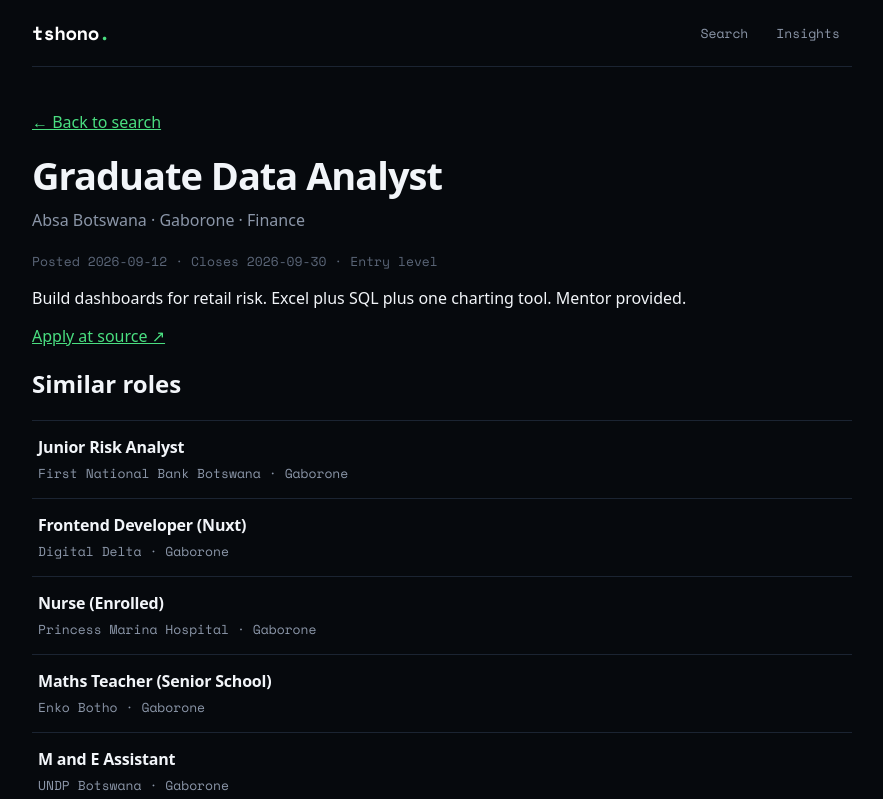
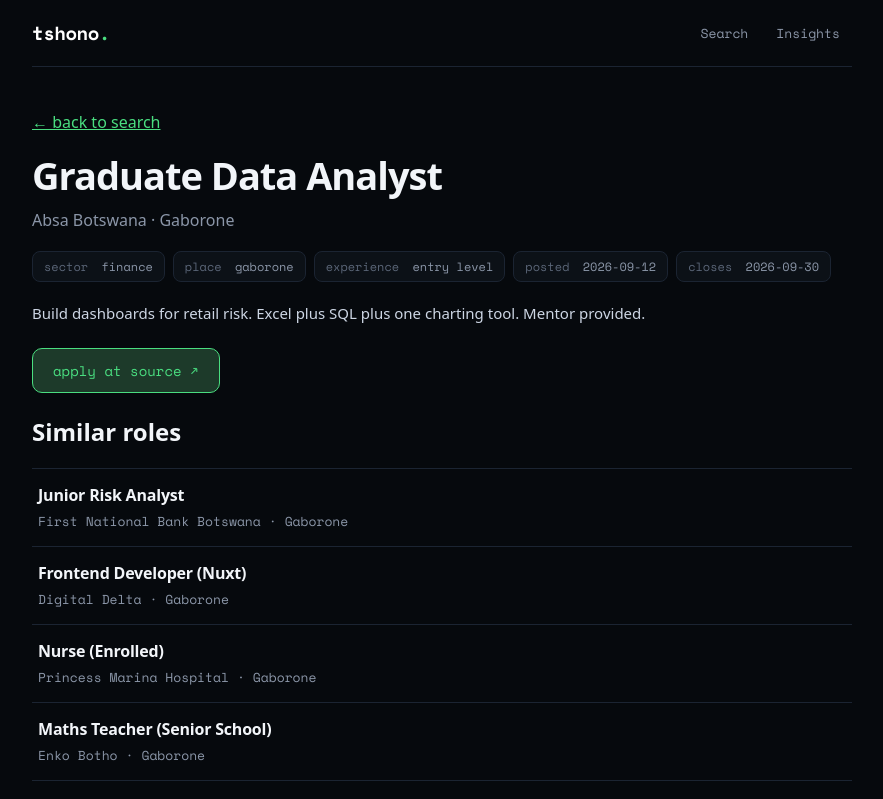
Before and after one commit to lubasinkal/tshono, a Nuxt app: page /jobs/j001 in a window 1280 px wide. Shown: the top 799 px of the page, without its empty margins (198-1081 px from the left). Built offline with nearby package versions, Linux system fonts and the light colour scheme.

Commit message:
Favicon wired, 20 per page pager, full job detail body

```diff
--- a/app/assets/css/main.css
+++ b/app/assets/css/main.css
@@ -146,6 +146,19 @@
   border-top: 1px solid var(--line); padding-top: 16px; color: var(--faint);
   font-size: 12px; font-family: var(--mono); display: flex; justify-content: space-between; flex-wrap: wrap; gap: 8px;
 }
+.pager { display: flex; align-items: center; justify-content: center; gap: 14px; margin: 26px 0 8px; font-family: var(--mono); font-size: 13px; color: var(--muted); }
+.pager button {
+  background: var(--panel); border: 1px solid var(--line2); color: var(--text);
+  border-radius: 10px; padding: 9px 16px; font-family: var(--mono); font-size: 13px; cursor: pointer;
+}
+.pager button:disabled { opacity: 0.35; cursor: default; }
+.pager button:not(:disabled):hover { border-color: var(--accent); }
+.jobmeta { display: flex; gap: 8px; flex-wrap: wrap; margin: 14px 0 18px; }
+.jobmeta span { font-family: var(--mono); font-size: 12px; color: var(--muted); background: var(--panel); border: 1px solid var(--line); border-radius: 8px; padding: 6px 11px; }
+.jobmeta b { color: var(--faint); font-weight: 400; margin-right: 6px; }
+.jobbody { line-height: 1.75; color: #cdd6e4; white-space: pre-wrap; font-size: 15px; }
+.applyrow { margin: 22px 0; }
+.applyrow a { font-family: var(--mono); font-size: 14px; background: var(--accent-dim); border: 1px solid var(--accent); border-radius: 10px; padding: 11px 20px; text-decoration: none; display: inline-block; }
 
 .dhead { display: flex; gap: 8px; align-items: center; flex-wrap: wrap; margin-bottom: 14px; }
 .chip {
--- a/app/composables/useJobSearch.ts
+++ b/app/composables/useJobSearch.ts
@@ -1,6 +1,8 @@
 import { sampleJobs, type SampleJob } from '~/data/sampleJobs'
 
-export interface JobHit extends SampleJob {}
+export interface JobHit extends SampleJob {
+  content?: string
+}
 
 // Single swap point. Remote Typesense when a search key is configured,
 // otherwise the local sample file. UI code never talks to Typesense directly.
@@ -26,12 +28,15 @@
   sector: string,
   location: string,
   maxYears: number | null,
-): Promise<JobHit[]> {
+  page = 1,
+  perPage = 20,
+): Promise<{ hits: JobHit[]; found: number }> {
   const res = await liveRaw({
     q: query.trim() || '',
     query_by: 'title,company,sector,location,blurb',
     sort_by: 'posted:desc',
-    per_page: '50',
+    page: String(page),
+    per_page: String(perPage),
     ...(sector || location || maxYears !== null
       ? {
           filter_by: [
@@ -42,7 +47,8 @@
         }
       : {}),
   })
-  return ((res as { hits?: Array<{ document: JobHit }> }).hits ?? []).map((h) => h.document)
+  const r = res as { hits?: Array<{ document: JobHit }>; found?: number }
+  return { hits: (r.hits ?? []).map((h) => h.document), found: r.found ?? 0 }
 }
 
 export async function liveRaw(params: Record<string, string>): Promise<unknown> {
--- a/app/pages/index.vue
+++ b/app/pages/index.vue
@@ -34,7 +34,7 @@
     </div>
 
     <p class="stats">
-      <span>{{ results.length }} roles{{ ms !== null ? ` in ${ms}ms` : '' }}</span>
+      <span>{{ totalCount }} roles{{ ms !== null ? ` in ${ms}ms` : '' }}{{ pages > 1 ? ` · page ${page} of ${pages}` : '' }}</span>
       <span class="live-dot">{{ live ? '● live index' : '○ sample data' }}</span>
     </p>
 
@@ -46,19 +46,27 @@
           <span class="tags">
             <em>{{ j.sector }}</em>
             <em>{{ j.minYears === 0 ? 'entry' : j.minYears + ' yrs+' }}</em>
-            <em :class="{ hot: left(j) <= 7 }">{{ left(j) <= 0 ? 'closed' : left(j) + 'd left' }}</em>
+            <em :class="{ hot: j.closing !== '' && left(j) <= 7 }">{{ j.closing === '' ? 'open' : left(j) <= 0 ? 'closed' : left(j) + 'd left' }}</em>
           </span>
           <span class="blurb">{{ j.blurb }}</span>
         </NuxtLink>
       </li>
     </ul>
     <p v-if="!results.length" class="empty">no match. loosen a filter or try one word like nurse.</p>
+
+    <div v-if="pages > 1" class="pager">
+      <button :disabled="page <= 1" @click="goPage(page - 1)">← newer</button>
+      <span>{{ page }} / {{ pages }}</span>
+      <button :disabled="page >= pages" @click="goPage(page + 1)">older →</button>
+    </div>
   </section>
 </template>
 
 <script setup lang="ts">
 import { SECTORS, LOCATIONS, type SampleJob } from '~/data/sampleJobs'
 import { searchJobsLocal, remoteSearch, isRemote, daysLeft } from '~/composables/useJobSearch'
+
+const PER_PAGE = 20
 
 const route = useRoute()
 const router = useRouter()
@@ -68,32 +76,52 @@
 const sector = ref(String(route.query.sector ?? ''))
 const location = ref(String(route.query.location ?? ''))
 const exp = ref(String(route.query.exp ?? ''))
+const page = ref(Number(route.query.page ?? 1) || 1)
 
 const sectors = SECTORS
 const locations = LOCATIONS
 const live = isRemote()
 const remoteHits = ref<SampleJob[]>([])
+const remoteFound = ref(0)
 const ms = ref<number | null>(null)
 
-const localResults = computed(() => {
-  const t0 = performance.now()
-  const r = searchJobsLocal(query.value, sector.value, location.value, exp.value === '' ? null : Number(exp.value))
-  if (!live) ms.value = Math.max(1, Math.round(performance.now() - t0))
-  return r
-})
-const results = computed(() => (live ? remoteHits.value : localResults.value))
-const left = (j: { closing: string }) => daysLeft(j.closing)
+const maxYears = computed(() => (exp.value === '' ? null : Number(exp.value)))
 
-// Keep every view shareable through the URL.
-watch([query, sector, location, exp], () => {
+const localAll = computed(() => searchJobsLocal(query.value, sector.value, location.value, maxYears.value))
+const localPage = computed(() => localAll.value.slice((page.value - 1) * PER_PAGE, page.value * PER_PAGE))
+
+const results = computed(() => (live ? remoteHits.value : localPage.value))
+const totalCount = computed(() => (live ? remoteFound.value : localAll.value.length))
+const pages = computed(() => Math.max(1, Math.ceil(totalCount.value / PER_PAGE)))
+const left = (j: { closing: string }) => (j.closing ? daysLeft(j.closing) : 9999)
+
+function syncUrl() {
   router.replace({
     query: {
       ...(query.value ? { q: query.value } : {}),
       ...(sector.value ? { sector: sector.value } : {}),
       ...(location.value ? { location: location.value } : {}),
       ...(exp.value ? { exp: exp.value } : {}),
+      ...(page.value > 1 ? { page: String(page.value) } : {}),
     },
   })
+}
+
+function goPage(p: number) {
+  page.value = Math.min(Math.max(1, p), pages.value)
+  syncUrl()
+  queueRemote()
+  window.scrollTo({ top: 0, behavior: 'smooth' })
+}
+
+// Keep every view shareable through the URL. Filter edits reset to page one.
+watch([query, sector, location, exp], () => {
+  page.value = 1
+  syncUrl()
+  queueRemote()
+})
+watch(page, () => {
+  syncUrl()
   queueRemote()
 })
 
@@ -105,20 +133,21 @@
   t = setTimeout(async () => {
     const t0 = performance.now()
     try {
-      remoteHits.value = await remoteSearch(
-        query.value,
-        sector.value,
-        location.value,
-        exp.value === '' ? null : Number(exp.value),
-      )
+      const r = await remoteSearch(query.value, sector.value, location.value, maxYears.value, page.value, PER_PAGE)
+      remoteHits.value = r.hits
+      remoteFound.value = r.found
     } catch {
       remoteHits.value = []
+      remoteFound.value = 0
     }
     ms.value = Math.max(1, Math.round(performance.now() - t0))
   }, 160)
 }
 
 onMounted(() => {
+  const t0 = performance.now()
+  localAll.value
+  if (!live) ms.value = Math.max(1, Math.round(performance.now() - t0))
   queueRemote()
   window.addEventListener('keydown', (e) => {
     if (e.key === '/' && document.activeElement?.tagName !== 'INPUT') {
--- a/app/pages/jobs/[id].vue
+++ b/app/pages/jobs/[id].vue
@@ -1,16 +1,19 @@
 <template>
   <section class="wrap">
-    <p><NuxtLink to="/">← Back to search</NuxtLink></p>
+    <p><NuxtLink to="/">← back to search</NuxtLink></p>
     <div v-if="job">
       <h1 class="title">{{ job.title }}</h1>
-      <p class="sub">{{ job.company }} · {{ job.location }} · {{ job.sector }}</p>
-      <p class="meta">
-        Posted {{ postedLabel }} · Closes {{ job.closing }} ·
-        {{ job.minYears === 0 ? 'Entry level' : job.minYears + ' years plus' }}
-      </p>
-      <p>{{ job.blurb }}</p>
-      <p>
-        <a :href="job.url" target="_blank" rel="noopener">Apply at source ↗</a>
+      <p class="sub">{{ job.company }} · {{ job.location }}</p>
+      <div class="jobmeta">
+        <span><b>sector</b> {{ job.sector.toLowerCase() }}</span>
+        <span><b>place</b> {{ job.location.toLowerCase() }}</span>
+        <span><b>experience</b> {{ job.minYears === 0 ? 'entry level' : job.minYears + ' years plus' }}</span>
+        <span><b>posted</b> {{ postedLabel }}</span>
+        <span><b>closes</b> {{ job.closing || 'not stated' }}</span>
+      </div>
+      <p class="jobbody">{{ bodyText }}</p>
+      <p class="applyrow">
+        <a :href="job.url" target="_blank" rel="noopener">apply at source ↗</a>
       </p>
       <h2>Similar roles</h2>
       <ul class="list">
@@ -22,13 +25,13 @@
         </li>
       </ul>
     </div>
-    <p v-else>Role not found. <NuxtLink to="/">Back to search</NuxtLink></p>
+    <p v-else>role not found. <NuxtLink to="/">back to search</NuxtLink></p>
   </section>
 </template>
 
 <script setup lang="ts">
 import { sampleJobs, type SampleJob } from '~/data/sampleJobs'
-import { remoteGet, isRemote } from '~/composables/useJobSearch'
+import { remoteGet, isRemote, type JobHit } from '~/composables/useJobSearch'
 
 const route = useRoute()
 const id = String(route.params.id)
@@ -39,7 +42,7 @@
   return remoteGet(id)
 }, { server: false })
 
-const job = computed<SampleJob | null | undefined>(
+const job = computed<SampleJob | JobHit | null | undefined>(
   () => remoteJob.value ?? sampleJobs.find((j) => j.id === id),
 )
 const postedLabel = computed(() => {
@@ -49,9 +52,14 @@
   if (typeof p === 'number') return new Date(p * 1000).toISOString().slice(0, 10)
   return String(p ?? '')
 })
+const bodyText = computed(() => {
+  const j = job.value as (SampleJob & { content?: string }) | null | undefined
+  if (!j) return ''
+  return j.content || j.blurb || 'No further detail captured. Open the source link to read the full advert.'
+})
 const similar = computed(() =>
   sampleJobs.filter((j) => job.value && j.id !== job.value.id && (j.sector === job.value.sector || j.location === job.value.location)).slice(0, 5),
 )
 
-useHead({ title: job.value ? `${job.value.title} · Tshono` : 'Role · Tshono' })
+useHead({ title: job.value ? `${job.value.title} · tshono` : 'role · tshono' })
 </script>
--- a/nuxt.config.ts
+++ b/nuxt.config.ts
@@ -8,6 +8,10 @@
       title: 'Tshono. Fast Botswana jobs search',
       meta: [
         { name: 'description', content: 'Every opportunity in Botswana in one fast search. Filter by sector, place and experience.' },
+      ],
+      link: [
+        { rel: 'icon', type: 'image/png', href: '/tshono.png' },
+        { rel: 'apple-touch-icon', href: '/tshono.png' },
       ],
     },
   },
```
